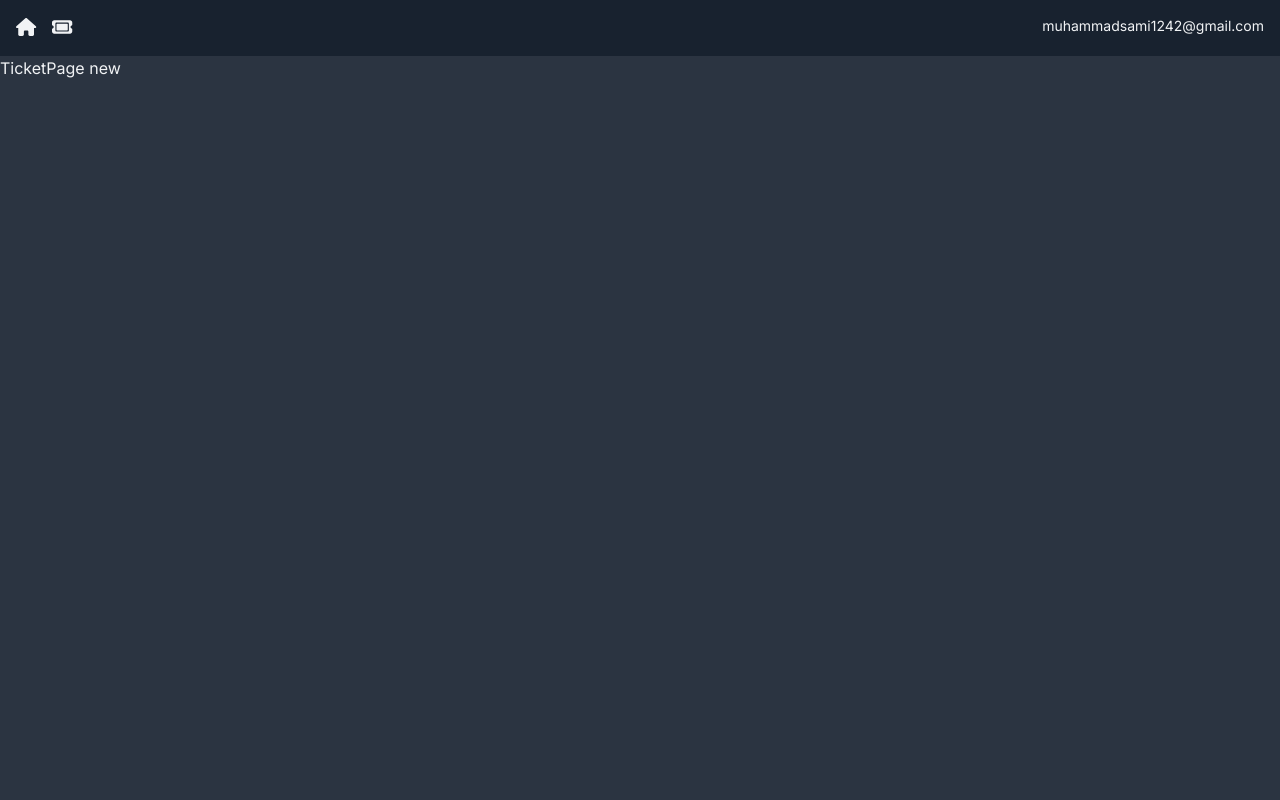
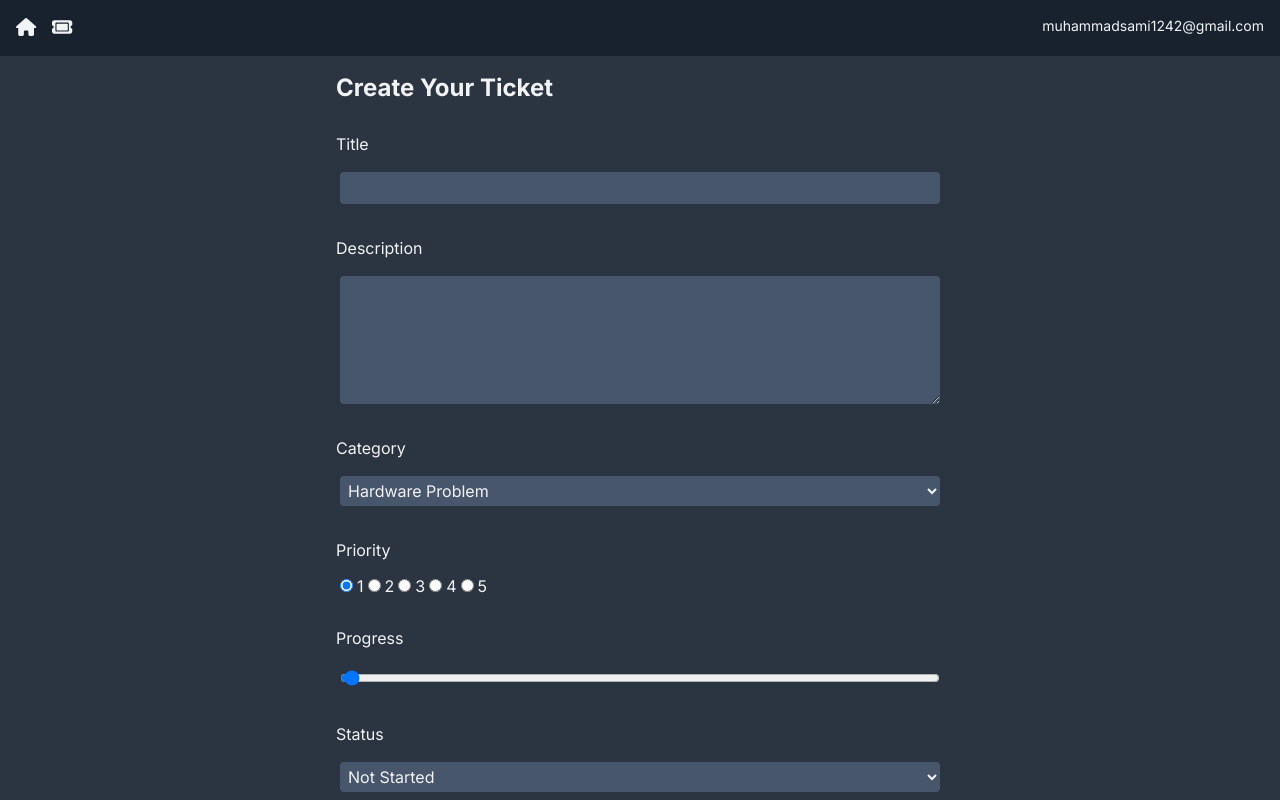
Before and after one commit to MuhammadSami1/Ticket-App, a Next.js app: page /TicketPage/new in a window 1280 px wide. Built offline with nearby package versions, Linux system fonts and the light colour scheme.

Commit message:
added backend

```diff
--- /dev/null
+++ b/app/(components)/TicketForm.jsx
@@ -0,0 +1,156 @@
+"use client";
+
+import { useRouter } from "next/navigation";
+import React, { useState } from "react";
+
+const TicketForm = () => {
+  const router = useRouter();
+
+  const handleChange = (e) => {
+    const value = e.target.value;
+    const name = e.target.name;
+
+    setFormData((prevState) => ({
+      ...prevState,
+      [name]: value,
+    }));
+  };
+
+  const handleSubmit = async (e) => {
+    e.preventDefault();
+    const res = await fetch("/api/Tickets", {
+      method: "POST",
+      body: JSON.stringify({ formData }),
+      "content-type": "application/json",
+    });
+    if (!res.ok) {
+      throw new Error("Failed to create Ticket.");
+    }
+
+    router.refresh();
+    router.push("/");
+  };
+
+  const startingTicketData = {
+    title: "",
+    description: "",
+    priority: 1,
+    progress: 0,
+    status: "not started",
+    category: "Hardware Problem",
+  };
+
+  const [formData, setFormData] = useState(startingTicketData);
+  return (
+    <div className="flex justify-center">
+      <form
+        className="flex flex-col gap-3 w-1/2"
+        method="post"
+        onSubmit={handleSubmit}
+      >
+        <h3>Create Your Ticket</h3>
+        <label>Title</label>
+        <input
+          id="title"
+          name="title"
+          type="text"
+          onChange={handleChange}
+          required={true}
+          value={formData.title}
+        />
+        <label>Description</label>
+        <textarea
+          id="description"
+          name="description"
+          onChange={handleChange}
+          required={true}
+          value={formData.description}
+          rows="5"
+        />
+
+        <label>Category</label>
+        <select
+          name="category"
+          value={formData.category}
+          onChange={handleChange}
+        >
+          <option value="Hardware Problem">Hardware Problem</option>
+          <option value="Software Problem">Software Problem</option>
+          <option value="Project">Project</option>
+        </select>
+
+        <label>Priority</label>
+        <div>
+          <input
+            id="priority-1"
+            name="priority"
+            type="radio"
+            value={1}
+            onChange={handleChange}
+            checked={formData.priority == 1}
+          />
+          <label>1</label>
+
+          <input
+            id="priority-2"
+            name="priority"
+            type="radio"
+            value={2}
+            onChange={handleChange}
+            checked={formData.priority == 2}
+          />
+          <label>2</label>
+
+          <input
+            id="priority-3"
+            name="priority"
+            type="radio"
+            value={3}
+            onChange={handleChange}
+            checked={formData.priority == 3}
+          />
+          <label>3</label>
+
+          <input
+            id="priority-4"
+            name="priority"
+            type="radio"
+            value={4}
+            onChange={handleChange}
+            checked={formData.priority == 4}
+          />
+          <label>4</label>
+
+          <input
+            id="priority-5"
+            name="priority"
+            type="radio"
+            value={5}
+            onChange={handleChange}
+            checked={formData.priority == 5}
+          />
+          <label>5</label>
+        </div>
+        <label>Progress</label>
+        <input
+          type="range"
+          id="progress"
+          name="progress"
+          value={formData.progress}
+          min="0"
+          max="100"
+          onChange={handleChange}
+        />
+        <label>Status</label>
+        <select name="status" value={formData.status} onChange={handleChange}>
+          <option value="not started">Not Started</option>
+          <option value=" started">Started</option>
+          <option value="done">Done</option>
+        </select>
+        <input type="submit" className="btn " value="create Ticket"></input>
+      </form>
+    </div>
+  );
+};
+
+export default TicketForm;
--- /dev/null
+++ b/app/(models)/Ticket.js
@@ -0,0 +1,22 @@
+import mongoose, { Schema } from 'mongoose';
+
+mongoose.connect(process.env.MONGODB_URI);
+mongoose.Promise = global.Promise;
+
+const ticketSchema = new Schema(
+    {
+        title: String,
+        description: String,
+        category: String,
+        priority: Number,
+        progress: Number,
+        status: String,
+        active: Boolean,
+    },
+    {
+        timestamps: true,
+    }
+);
+
+const Ticket = mongoose.models.Ticket || mongoose.model("Ticket", ticketSchema);
+export default Ticket;
--- a/app/TicketPage/[id]/page.jsx
+++ b/app/TicketPage/[id]/page.jsx
@@ -1,5 +1,7 @@
+import TicketForm from "@/app/(components)/TicketForm";
+
 const TicketPage = ({ params }) => {
-  return <div>TicketPage {params.id} </div>;
+  return <TicketForm />;
 };
 
 export default TicketPage;
--- /dev/null
+++ b/app/api/Tickets/route.js
@@ -0,0 +1,23 @@
+import Ticket from "@/app/(models)/Ticket";
+import { NextResponse } from "next/server";
+
+export async function POST(req) {
+    console.log("POST RAN")
+    try {
+        const body = await req.json()
+        const ticketData = body.formData
+        await Ticket.create(ticketData)
+        return NextResponse.json({ message: "Ticket Created" }, { status: 201 });
+    } catch (error) {
+        return NextResponse.json({ message: "Error", error }, { status: 500 });
+    }
+}
+
+export async function GET() {
+    try {
+        const tickets = await Ticket.find();
+        return NextResponse.json({ tickets }, { status: 200 });
+    } catch (error) {
+        return NextResponse.json({ message: "Error", error }, { status: 500 });
+    }
+}
--- a/app/globals.css
+++ b/app/globals.css
@@ -25,6 +25,17 @@
   p {
     @apply text-sm text-default-text;
   }
+  form {
+    @apply rounded-xl p-4;
+  }
+  label {
+    @apply mt-4;
+  }
+  input,
+  select,
+  textarea {
+    @apply m-1 rounded bg-card p-1;
+  }
 }
 
 @layer components {
--- a/app/page.jsx
+++ b/app/page.jsx
@@ -2,10 +2,13 @@ import TicketCard from "./(components)/TicketCard";
 
 const Dashboard = () => {
   return (
-    <div>
-      <TicketCard />
-      <TicketCard />
-      <TicketCard />
+    <div className="p-5">
+      <div className="lg:grid grid-cols-2 xl:grid-cols-4">
+        <TicketCard />
+        <TicketCard />
+        <TicketCard />
+        <TicketCard />
+      </div>
     </div>
   );
 };
--- a/package.json
+++ b/package.json
@@ -14,6 +14,8 @@
     "autoprefixer": "10.4.17",
     "eslint": "8.57.0",
     "eslint-config-next": "14.1.0",
+    "mongodb": "^6.3.0",
+    "mongoose": "^8.2.0",
     "next": "14.1.0",
     "postcss": "8.4.35",
     "react": "18.2.0",
```
Also changed, not shown: 1 other file (tests, documents, lock files or other folders).
